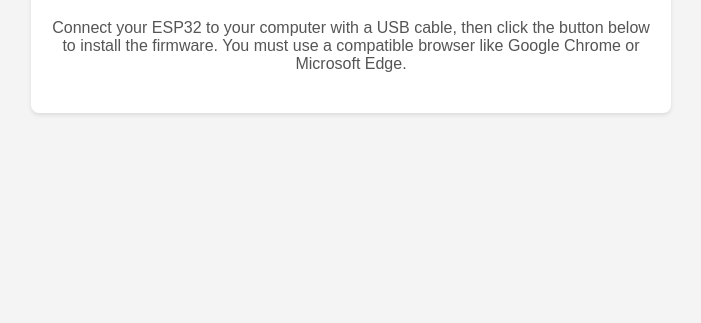
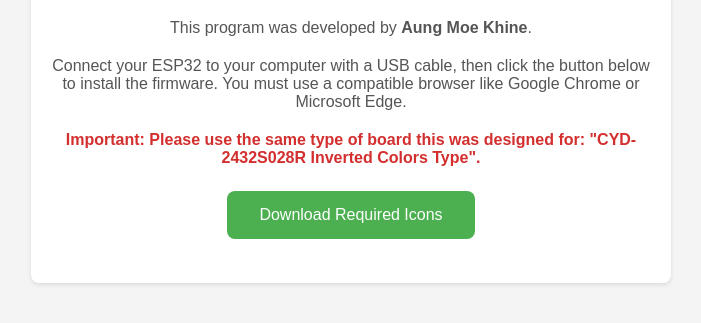
Before and after one commit to AungMoeKhine/Mini-weather-station-installer, a plain HTML site: page index.html in a window 1280 px wide. Shown: the part 131-454 px from the top of the page, without its empty margins (289-990 px from the left). Drawn offline with Linux system fonts and the light colour scheme.

Commit message:
Update index.html

```diff
--- a/index.html
+++ b/index.html
@@ -9,14 +9,33 @@ body { font-family: Arial, sans-serif; text-align: center; margin-top: 50px; bac
 h1 { color: #333; }
 p { color: #555; max-width: 600px; margin: 20px auto; }
 .container { padding: 20px; background-color: #fff; border-radius: 8px; box-shadow: 0 2px 4px rgba(0,0,0,0.1); display: inline-block; }
+.button {
+  background-color: #4CAF50; /* Green */
+  border: none;
+  color: white;
+  padding: 15px 32px;
+  text-align: center;
+  text-decoration: none;
+  display: inline-block;
+  font-size: 16px;
+  margin: 4px 2px;
+  cursor: pointer;
+  border-radius: 8px;
+}
+.important-note { font-weight: bold; color: #D32F2F; } /* Style for the new note */
 </style>
 <script type="module" src="https://unpkg.com/esp-web-tools@9/dist/web/install-button.js?module"></script>
 </head>
 <body>
 <div class="container">
 <h1>ESP32 Weather Station Web Installer</h1>
+<p>This program was developed by <strong>Aung Moe Khine</strong>.</p>
 <p>Connect your ESP32 to your computer with a USB cable, then click the button below to install the firmware. You must use a compatible browser like Google Chrome or Microsoft Edge.</p>
+<p class="important-note">Important: Please use the same type of board this was designed for: "CYD-2432S028R Inverted Colors Type".</p>
 <esp-web-install-button manifest="manifest.json"></esp-web-install-button>
+<p>
+  <a href="https://drive.google.com/drive/folders/1BN2cHMYYCCNuXShteNzYeyH5BDFOJhIV?usp=drive_link" class="button" target="_blank">Download Required Icons</a>
+</p>
 </div>
 </body>
 </html>
```
